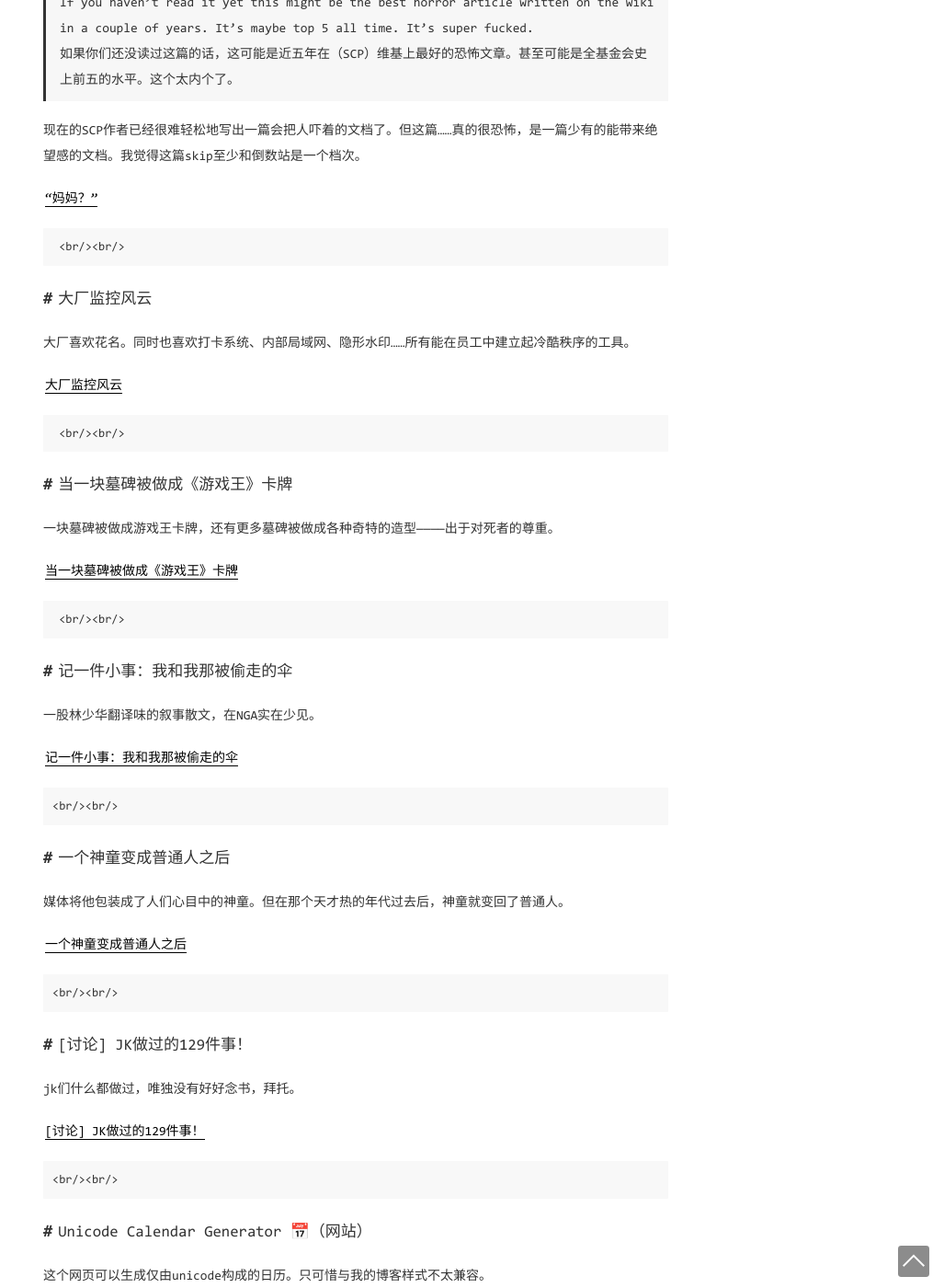
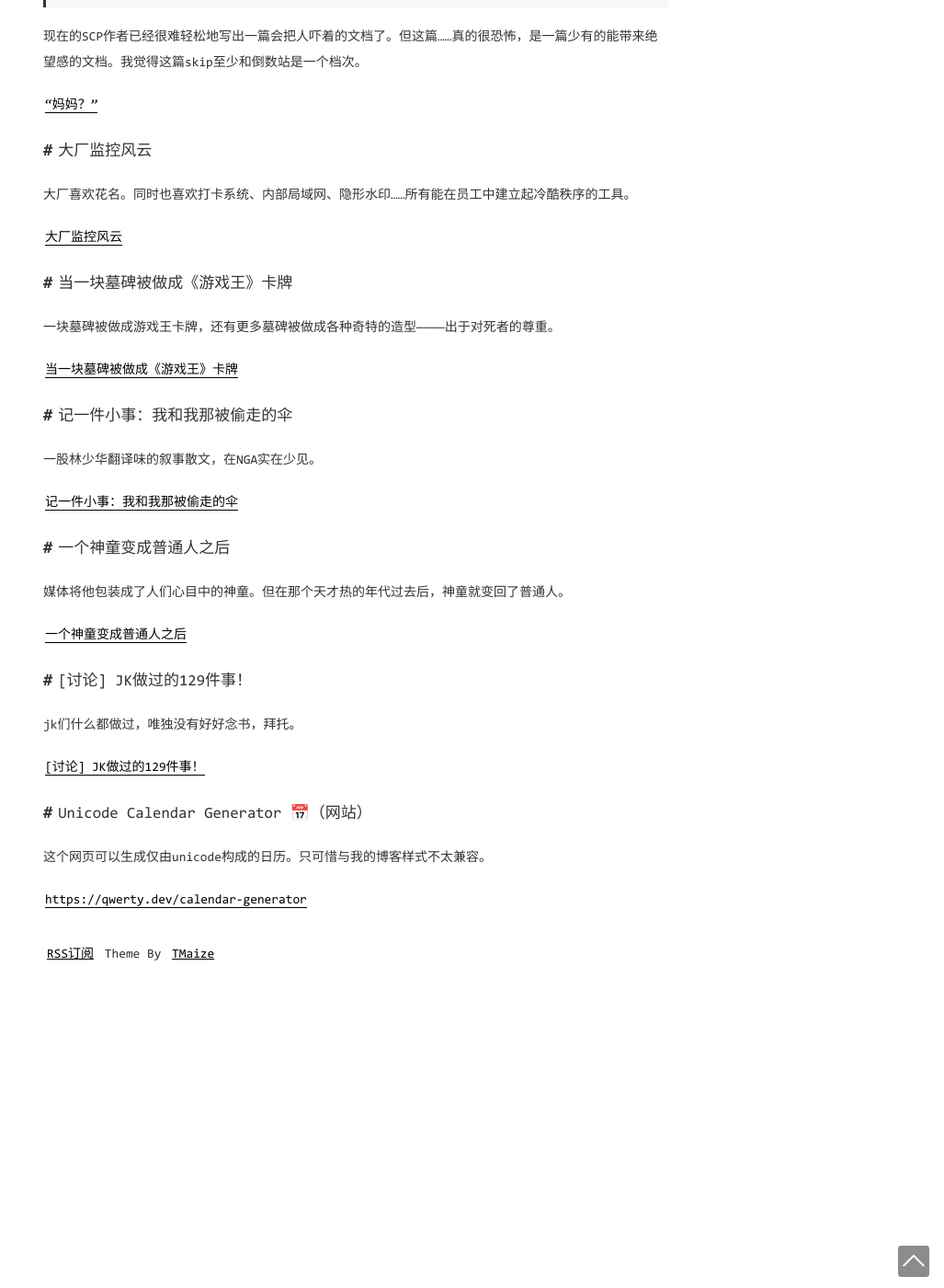
Before and after one commit to tilapia87/tilapia87.github.io, a Jekyll site: the page built from _posts/2022-03-13-无糖碳酸剪报001：阅读碳酸.md, in a window 1280 px wide and 1400 px high, scrolled down 834 px. Shown: the whole window at 92% size, without its empty margins (253-1280 px from the left). Built offline with Jekyll 4.4.1, drawn with Linux system fonts in a browser that asks for light colours; comment, search, counter and statistics services are not loaded.

Commit message:
Update 2022-03-13-无糖碳酸剪报001：阅读碳酸.md

```diff
--- a/_posts/2022-03-13-无糖碳酸剪报001：阅读碳酸.md
+++ b/_posts/2022-03-13-无糖碳酸剪报001：阅读碳酸.md
@@ -8,12 +8,8 @@
 这个栏目搜罗了各种博客文章、游戏杂谈、论坛帖子、非虚构写作、网络文学、以及别的看起来有点意义的文章、视频、网站和其他资源。也即所谓“无糖碳酸”，众多有损身体健康的饮料中较为无害且有点滋味的一种。
 
 更新时间不定。
-     <br/><br/>
-
 
 ---
-
-<br/><br/>
 
 
 # **主打：SCP-6670  “妈妈？”**
@@ -29,16 +25,12 @@
 [“妈妈？”](http://scp-wiki-cn.wikidot.com/scp-6670)
 
 
-     <br/><br/>
-
 ## 大厂监控风云
 
 大厂喜欢花名。同时也喜欢打卡系统、内部局域网、隐形水印……所有能在员工中建立起冷酷秩序的工具。
 
 [大厂监控风云](https://mp.weixin.qq.com/s/dj84TSBSY2jLllOKJfyAqw)
 
-
-     <br/><br/>
 
 ## 当一块墓碑被做成《游戏王》卡牌
 
@@ -47,16 +39,12 @@
 [当一块墓碑被做成《游戏王》卡牌](https://www.yystv.cn/p/8774)
 
 
-     <br/><br/>
-
 ## 记一件小事：我和我那被偷走的伞
 
 一股林少华翻译味的叙事散文，在NGA实在少见。
 
 [记一件小事：我和我那被偷走的伞](https://ngabbs.com/read.php?tid=30743729)
 
-
-    <br/><br/>
 
 ## 一个神童变成普通人之后
 
@@ -65,8 +53,6 @@
 [一个神童变成普通人之后](https://mp.weixin.qq.com/s/OymL4fl7FxNbwJE22ft-dg)
 
 
-    <br/><br/>
-
 ## \[讨论] JK做过的129件事！
 
 jk们什么都做过，唯独没有好好念书，拜托。
@@ -74,14 +60,8 @@
 [[讨论] JK做过的129件事！](https://ngabbs.com/read.php?tid=30650623)
 
 
-    <br/><br/>
-
 ## Unicode Calendar Generator 📅（网站）
 
 这个网页可以生成仅由unicode构成的日历。只可惜与我的博客样式不太兼容。
 
 <https://qwerty.dev/calendar-generator>
-
-
-
-     <br/><br/>
```
